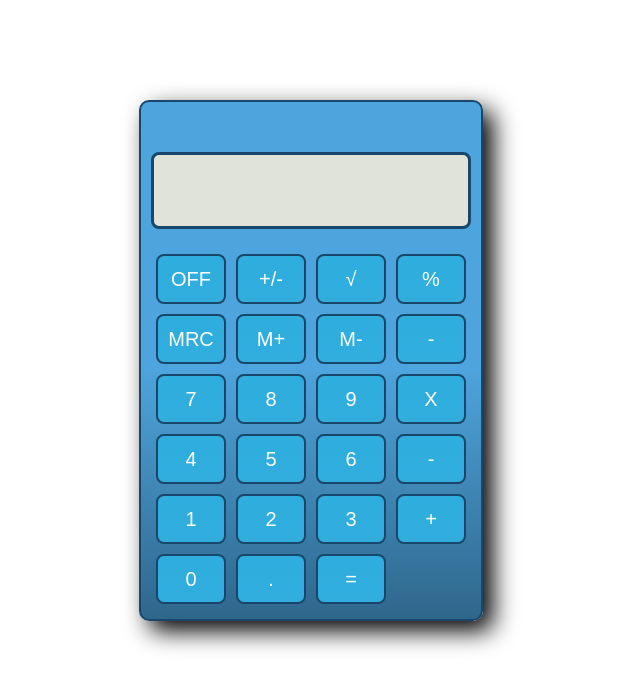
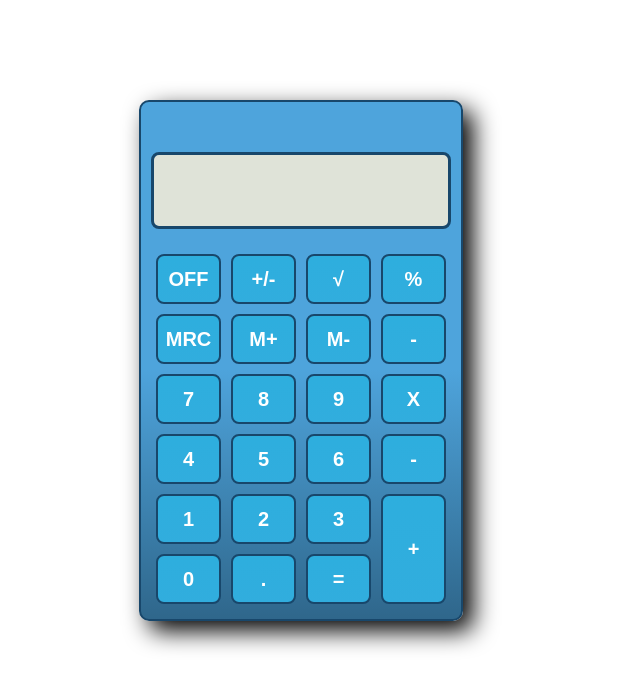
Before and after one commit to SeminGit/MTDW_Task3, a React app: page / in a window 1280 px wide. Shown: the top 688 px of the page, without its empty margins (461-1101 px from the left). Built offline with nearby package versions, Linux system fonts and the light colour scheme.

Commit message:
buttons fix

```diff
--- a/src/calculator/css/ButtonsCss.module.css
+++ b/src/calculator/css/ButtonsCss.module.css
@@ -1,6 +1,7 @@
 .buttonsContainer {
     display: grid;
     grid-template-columns: repeat(4, 1fr);
+    grid-template-rows: repeat(6, 60px);
     height: 100%;
 }
 
@@ -16,8 +17,8 @@ button {
     border: 2px solid #18476B;
     color: white;
     font-size: 20px;
+    font-weight: bold;
     border-radius: 8px;
-    height: 50px;
     transition: .5s;
 }
 
--- a/src/calculator/css/CalculatorCss.module.css
+++ b/src/calculator/css/CalculatorCss.module.css
@@ -1,5 +1,5 @@
 .calculator {
-    width: 340px;
+    width: 320px;
     margin-left: 600px;
     margin-top: 100px;
     background: linear-gradient(180deg, #4EA4DC 51.6%, #081925 161.2%);
```
